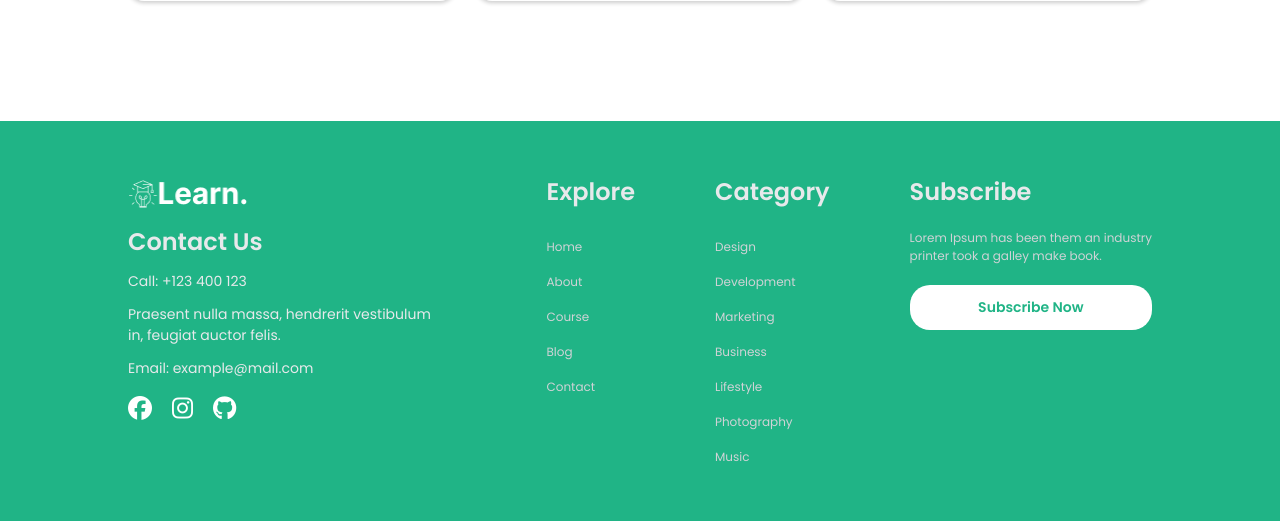
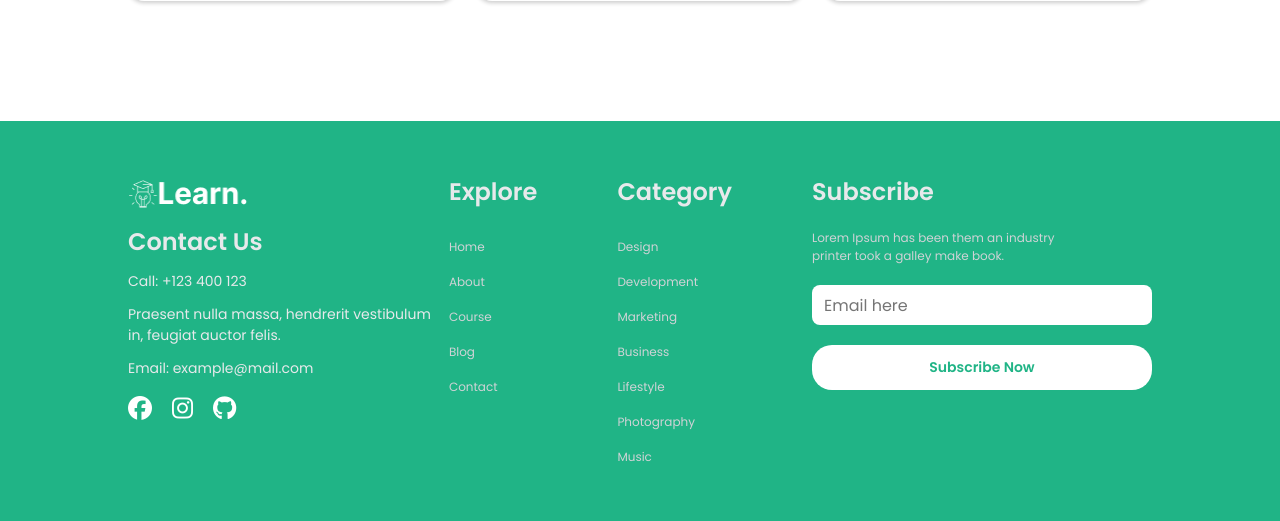
Before and after one commit to devayrus/LatihanGit, a PHP site: page / in a window 1280 px wide. Shown: the part 1977-2498 px from the top of the page. Run offline with PHP 8.4, Linux system fonts and the light colour scheme; some libraries are stand-ins or nearby versions.

Commit message:
update style css & menambahkan elemen

```diff
--- a/tugas13/assets/style.css
+++ b/tugas13/assets/style.css
@@ -487,6 +487,17 @@ footer {
     font-weight: 400;
 }
 
+.footer-container .footer-link .footer-subscribe > input {
+    border: none;
+    height: 40px;
+    border-radius: 8px;
+    -webkit-border-radius: 8px;
+    -moz-border-radius: 8px;
+    -ms-border-radius: 8px;
+    -o-border-radius: 8px;
+    padding: 12px 12px;
+}
+
 .footer-container .footer-link .footer-subscribe > .btn-subs {
     font-size: 14px;
     font-weight: 600;
--- a/tugas13/index.html
+++ b/tugas13/index.html
@@ -267,6 +267,7 @@
                             Lorem Ipsum has been them an industry<br />
                             printer took a galley make book.
                         </p>
+                        <input type="text" placeholder="Email here" />
                         <a href="#" class="btn-subs">Subscribe Now</a>
                     </div>
                 </div>
```
